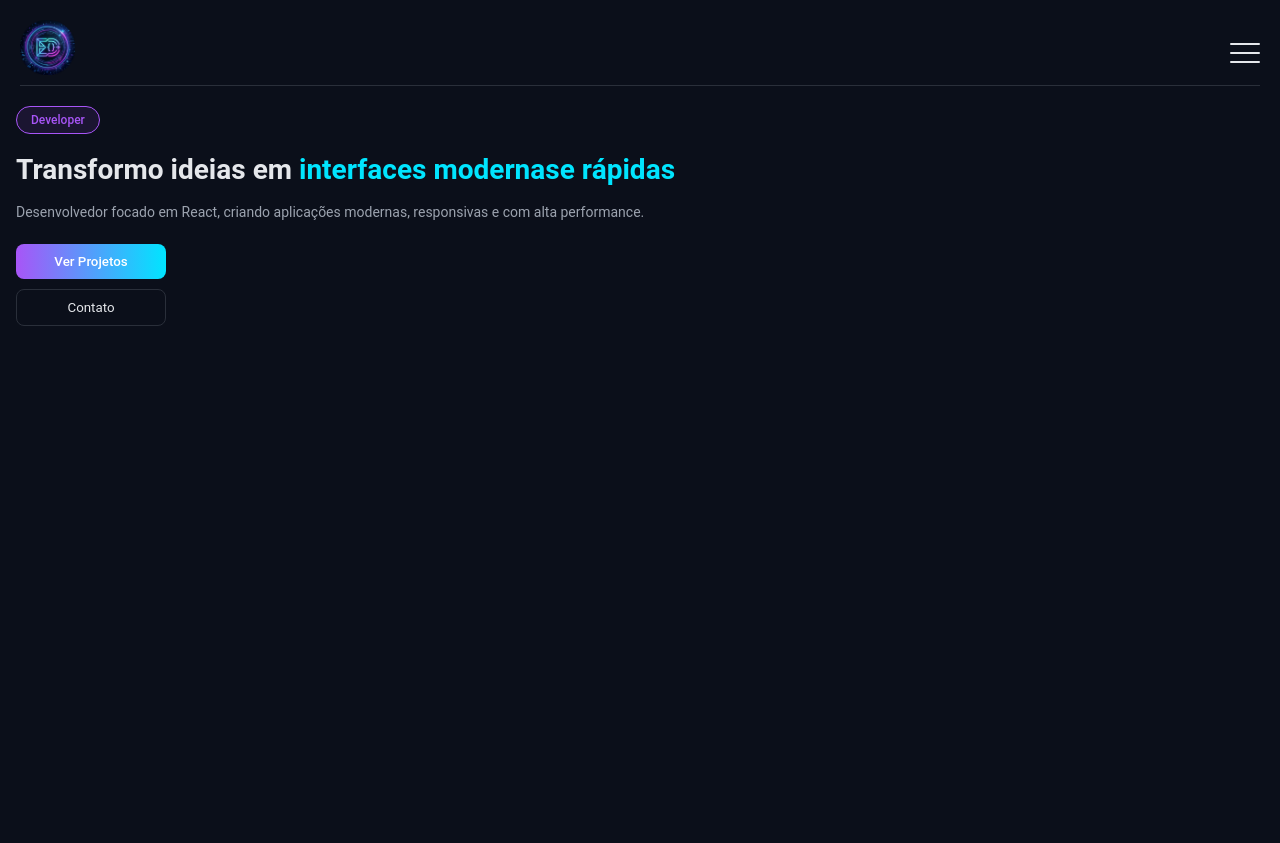
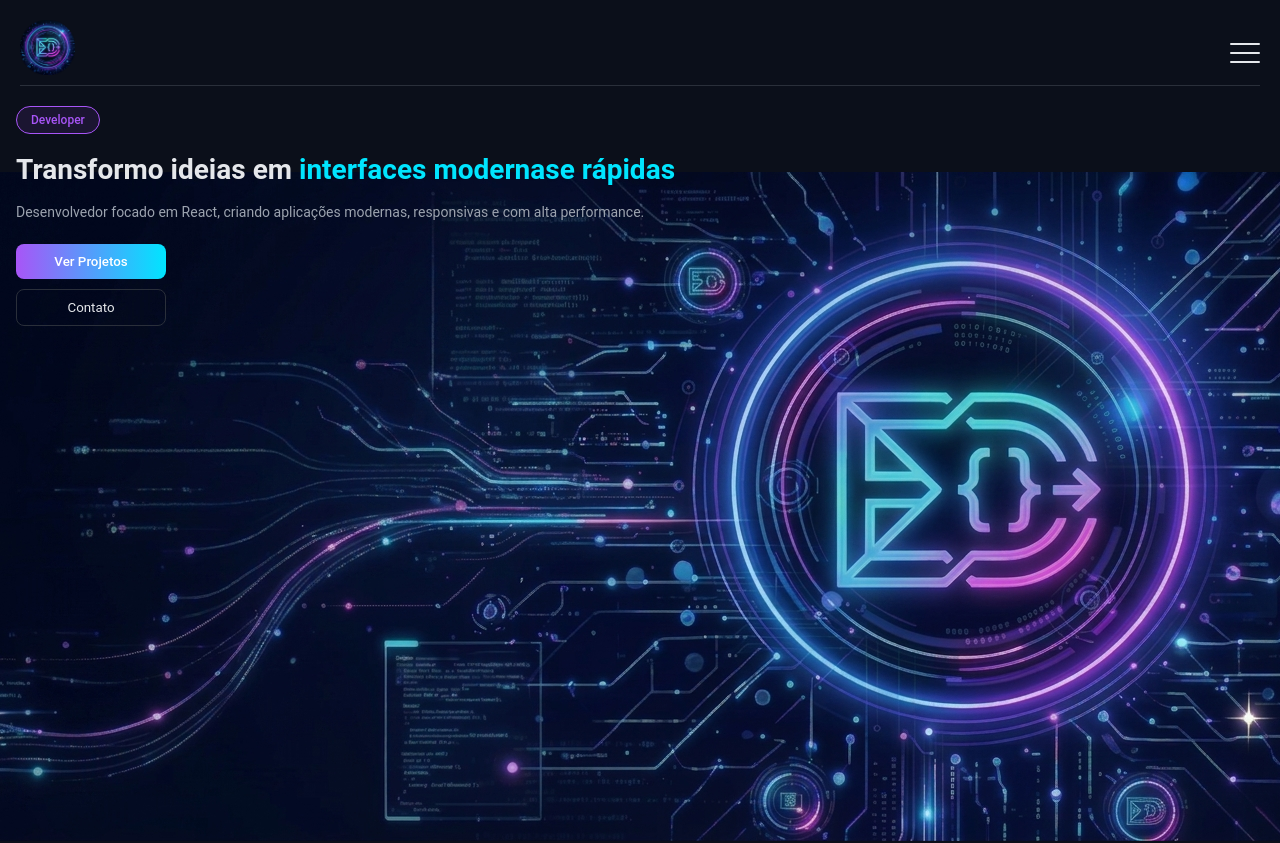
Before and after one commit to Edivilhian-H/CR1P4_DEV, a React (Vite) app: page / in a window 1280 px wide. Shown: the top 843 px of the page. Built offline with nearby package versions, Linux system fonts and the light colour scheme.

Commit message:
starting background image

```diff
--- a/src/components/Hero/styles.js
+++ b/src/components/Hero/styles.js
@@ -1,4 +1,6 @@
 import styled from "styled-components";
+
+import Img from "../../assets/heroimg.png";
 
 export const Container = styled.section`
   width: 100%;
@@ -11,6 +13,8 @@ export const Container = styled.section`
     gap: 60px;
 
     min-height: 100vh;
+
+    background: url(${Img}) no-repeat center;
   }
 `;
 
@@ -18,8 +22,8 @@ export const Content = styled.div`
   display: flex;
 
   @media (min-width: 1024px) {
-  max-width: 550px;
-}
+    max-width: 550px;
+  }
 `;
 
 export const Badge = styled.span`
--- a/src/components/header/styled.js
+++ b/src/components/header/styled.js
@@ -1,6 +1,4 @@
 import styled from "styled-components";
-
-
 
 export const Container = styled.div`
   width: 100%;
@@ -38,6 +36,8 @@ export const ButtonMenu = styled.button`
     background: ${({ theme }) => theme.colors.text};
     border-radius: 2px;
     transition: all 0.2s ease;
+
+
   }
 
   &:hover span {
@@ -75,8 +75,8 @@ export const MobileMenu = styled.div`
     font-size: 18px;
 
     text-decoration: none;
-
   }
 
 
+
 `;
```
Also changed, not shown: src/assets/heroimg.png (added).
